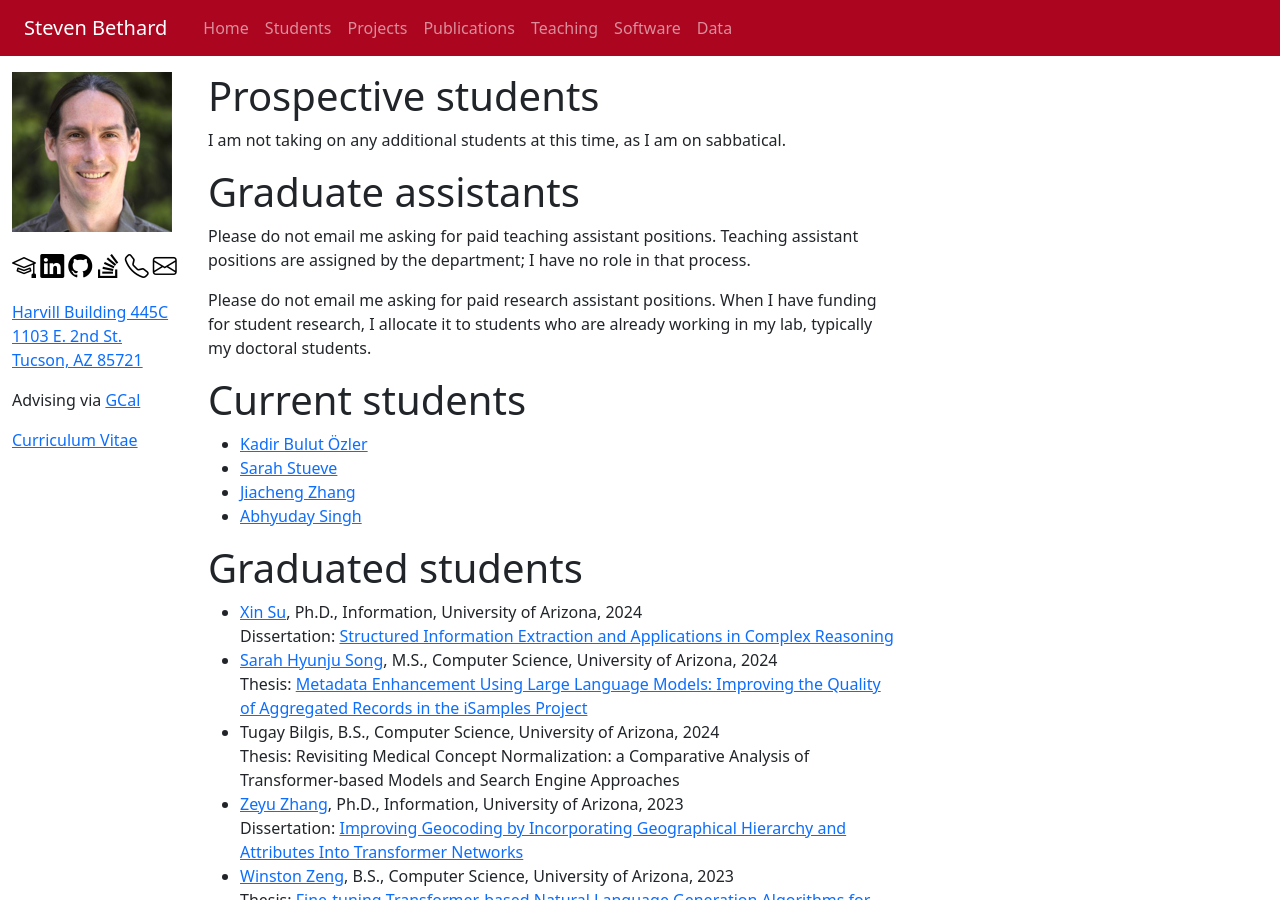
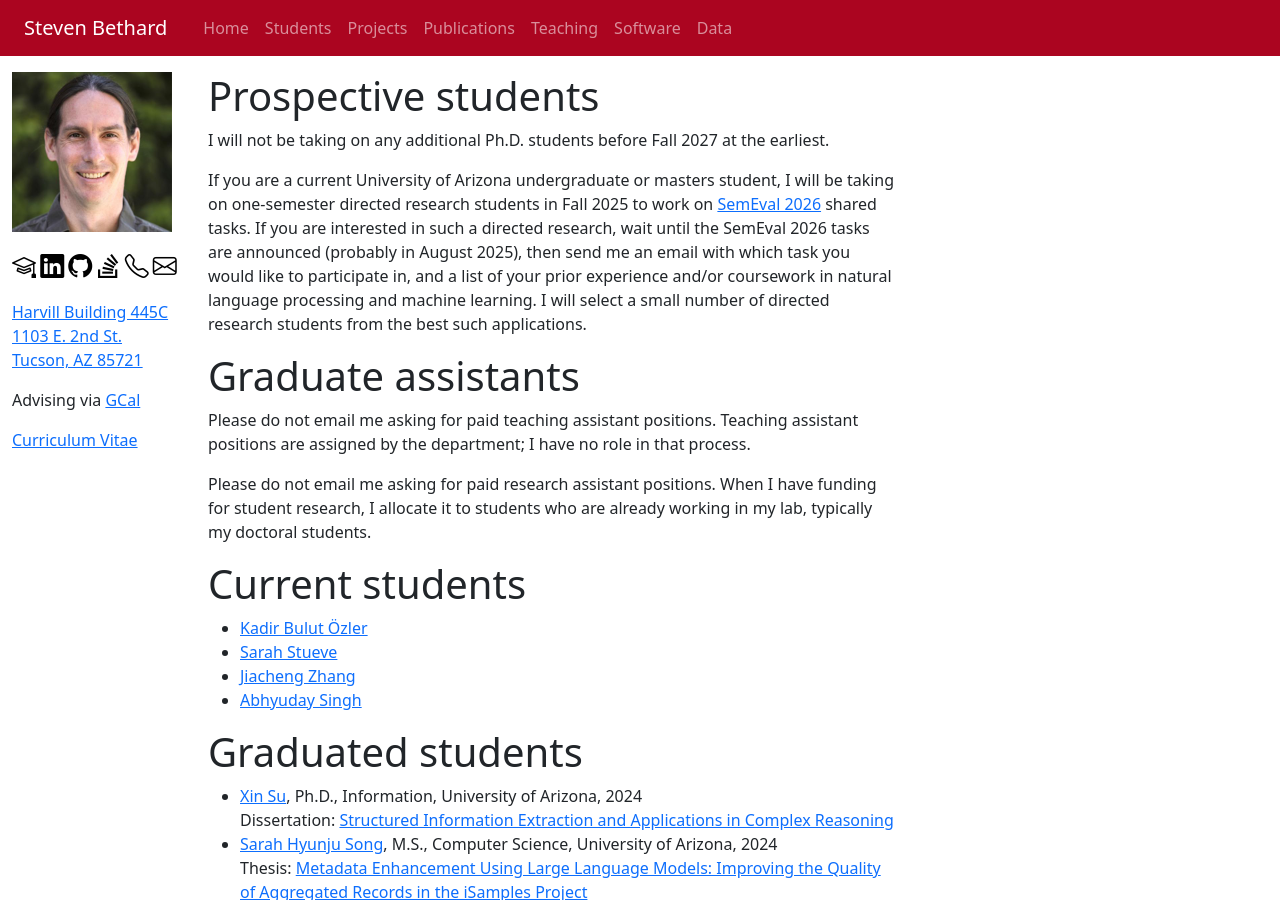
Before and after one commit to bethard/bethard.github.io, a Jekyll site: the page built from students.md, in a window 1280 px wide and 900 px high. Built offline with Jekyll 4.4.1, drawn with Linux system fonts in a browser that asks for light colours.

Commit message:
Update what kinds of students I am taking on

```diff
--- a/students.md
+++ b/students.md
@@ -6,7 +6,11 @@ order: 1
 
 # Prospective students #
 
-I am not taking on any additional students at this time, as I am on sabbatical.
+I will not be taking on any additional Ph.D. students before Fall 2027 at the earliest.
+
+If you are a current University of Arizona undergraduate or masters student, I will be taking on one-semester directed research students in Fall 2025 to work on [SemEval 2026](https://semeval.github.io/SemEval2026/) shared tasks.
+If you are interested in such a directed research, wait until the SemEval 2026 tasks are announced (probably in August 2025), then send me an email with which task you would like to participate in, and a list of your prior experience and/or coursework in natural language processing and machine learning.
+I will select a small number of directed research students from the best such applications.
 
 # Graduate assistants #
 
```
